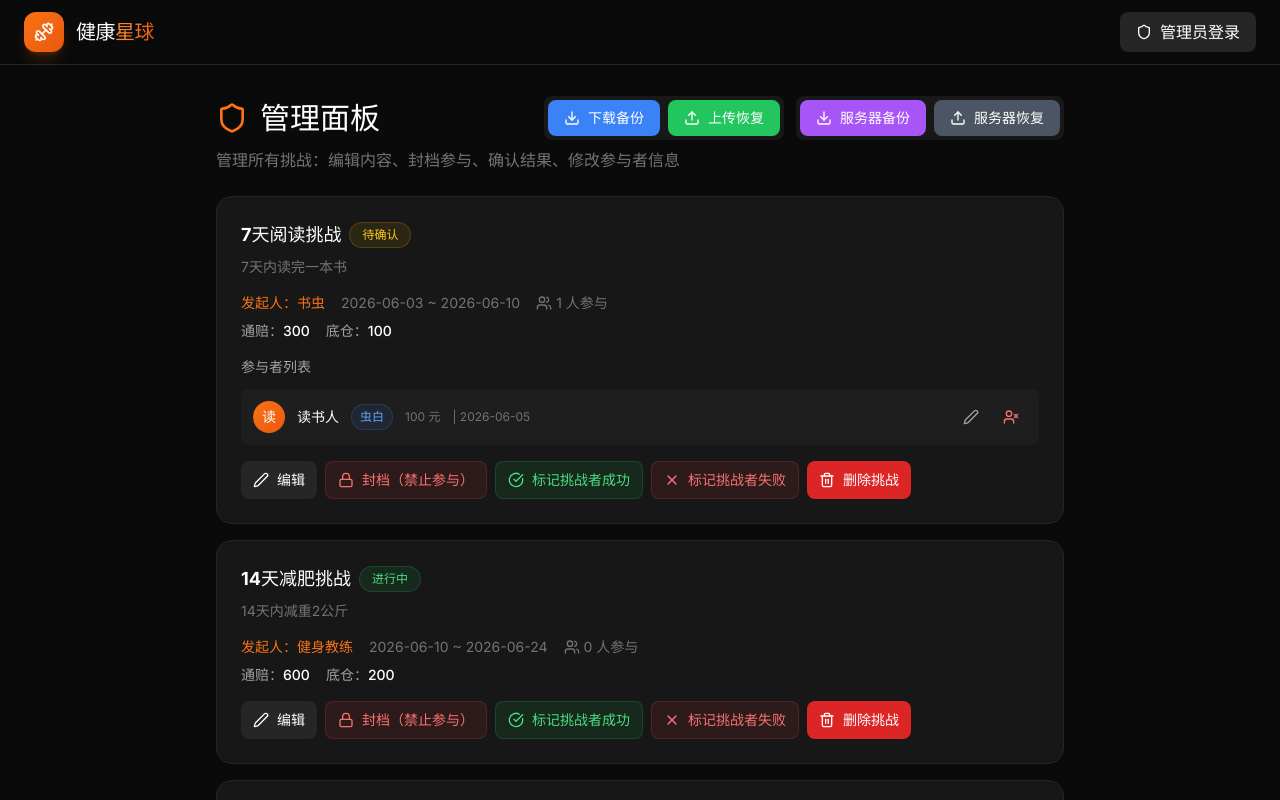
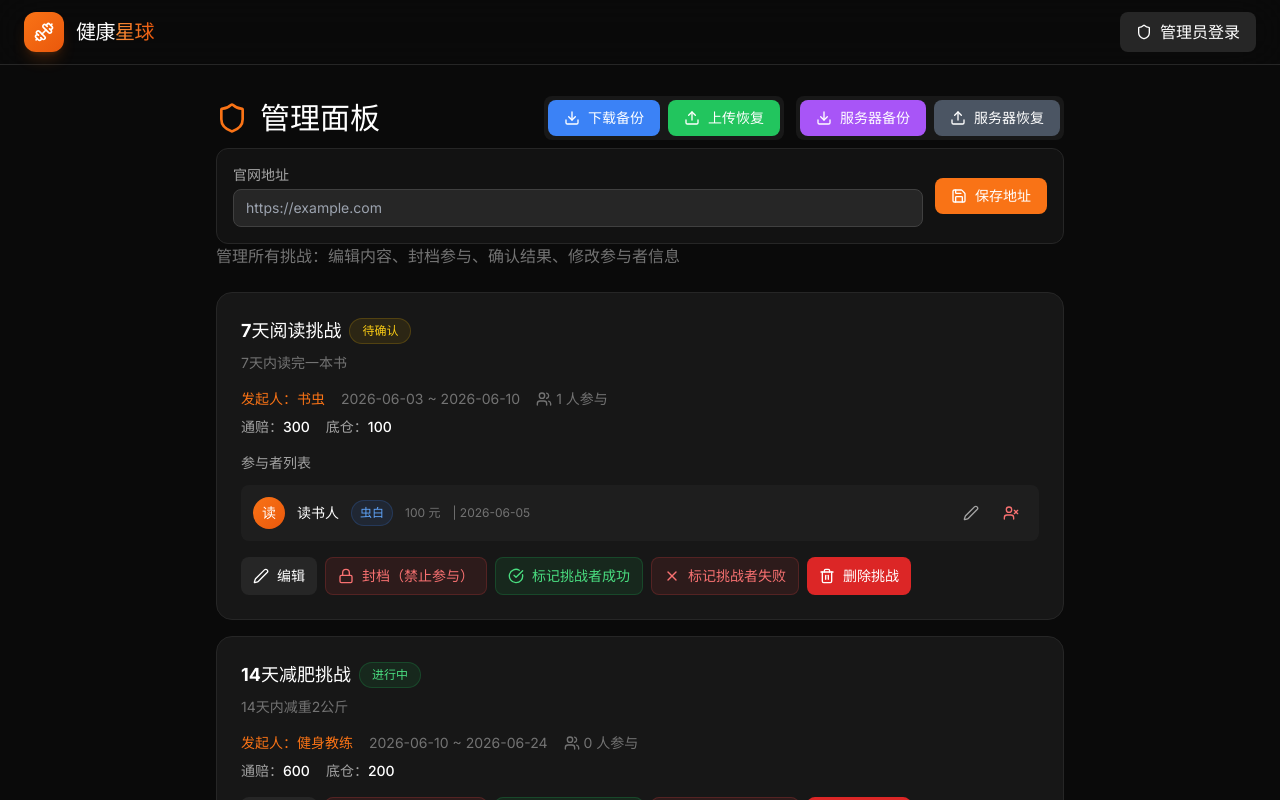
Before and after one commit to x1ngodlike/fitness-website, a React (Vite) app: page /admin in a window 1280 px wide. Shown: the top 800 px of the page. Built offline with nearby package versions, Linux system fonts and the light colour scheme.

Commit message:
更新简报

```diff
--- a/src/pages/AdminPanelPage.tsx
+++ b/src/pages/AdminPanelPage.tsx
@@ -1,4 +1,4 @@
-import { useState, useMemo } from 'react';
+import { useState, useMemo, useEffect } from 'react';
 import { Shield, Edit2, CheckCircle, X, Lock, Unlock, Users, Save, Trash2, UserX, Download, Upload, AlertTriangle } from 'lucide-react';
 import { useChallengeStore, loadToken } from '../store/challengeStore';
 import { Challenge, Participant } from '../types';
@@ -49,6 +49,50 @@
   const [serverBackups, setServerBackups] = useState<Array<{ filename: string; size: number; createdAt: string }>>([]);
   const [isLoadingBackups, setIsLoadingBackups] = useState(false);
   const init = useChallengeStore((state) => state.init);
+
+  // 官网地址设置
+  const [websiteUrl, setWebsiteUrl] = useState('');
+  const [settingsSaved, setSettingsSaved] = useState(false);
+
+  // 加载设置
+  const loadSettings = async () => {
+    try {
+      const res = await fetch('/api/settings');
+      const data = await res.json();
+      if (data.websiteUrl) setWebsiteUrl(data.websiteUrl);
+    } catch (e) {
+      console.error('Failed to load settings:', e);
+    }
+  };
+
+  // 保存设置
+  const saveSettings = async () => {
+    const token = localStorage.getItem('challenge-api-token');
+    try {
+      const res = await fetch('/api/settings', {
+        method: 'PUT',
+        headers: {
+          'Content-Type': 'application/json',
+          'x-api-token': token || '',
+        },
+        body: JSON.stringify({ websiteUrl }),
+      });
+      const result = await res.json();
+      if (result.ok) {
+        setSettingsSaved(true);
+        setTimeout(() => setSettingsSaved(false), 2000);
+      }
+    } catch (e) {
+      console.error('Failed to save settings:', e);
+    }
+  };
+
+  // 初始化时加载设置
+  useEffect(() => {
+    if (isAdminAuthenticated) {
+      loadSettings();
+    }
+  }, [isAdminAuthenticated]);
 
   // 获取服务器备份列表
   const loadServerBackups = async () => {
@@ -406,6 +450,32 @@
               {backupMessage.text}
             </div>
           )}
+
+          {/* 官网地址设置 */}
+          <div className="flex flex-col sm:flex-row items-start sm:items-center gap-3 p-4 bg-neutral-800/30 rounded-xl border border-neutral-800">
+            <div className="flex-1 w-full">
+              <label className="text-sm text-neutral-400 mb-1 block">官网地址</label>
+              <input
+                type="url"
+                value={websiteUrl}
+                onChange={(e) => setWebsiteUrl(e.target.value)}
+                placeholder="https://example.com"
+                className="w-full px-3 py-2 bg-neutral-800 border border-neutral-700 rounded-lg text-white focus:outline-none focus:border-orange-500 text-sm"
+              />
+            </div>
+            <button
+              onClick={saveSettings}
+              className={`flex items-center gap-2 px-4 py-2 rounded-lg font-medium transition-all text-sm ${
+                settingsSaved
+                  ? 'bg-green-500 text-white'
+                  : 'bg-orange-500 hover:bg-orange-600 text-white'
+              }`}
+            >
+              <Save className="w-4 h-4" />
+              {settingsSaved ? '已保存' : '保存地址'}
+            </button>
+          </div>
+
           <p className="text-neutral-500">管理所有挑战：编辑内容、封档参与、确认结果、修改参与者信息</p>
         </div>
 
```
Also changed, not shown: 1 other file (tests, documents, lock files or other folders).
